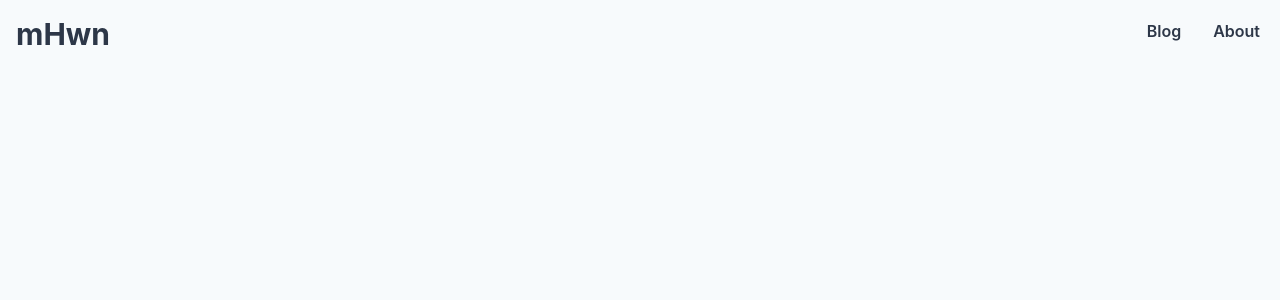
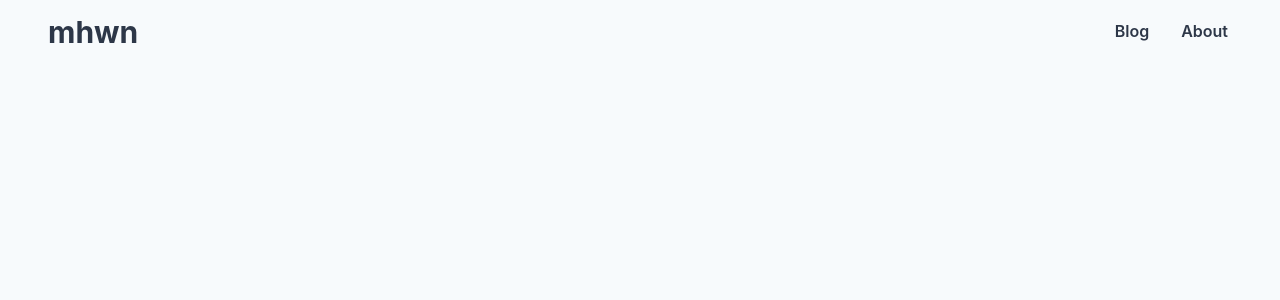
Before and after one commit to keepmhwn/keepmhwn.blog, a Next.js app: page / in a window 1280 px wide. Shown: the top 300 px of the page. Built offline with nearby package versions, Linux system fonts and the light colour scheme.

Commit message:
fix: Update layout

```diff
--- a/src/components/layout/app-bar/index.tsx
+++ b/src/components/layout/app-bar/index.tsx
@@ -8,7 +8,8 @@ const AppBar = () => {
   return (
     <Flex
       height="64px"
-      padding="16px"
+      padding={"24px 48px"}
+      alignItems="center"
       justifyContent="space-between"
       zIndex="sticky"
       sx={{
@@ -19,7 +20,7 @@ const AppBar = () => {
     >
       <Link href="/">
         <Heading as="h1" size="lg" color="gray.700" role="button">
-          mHwn
+          mhwn
         </Heading>
       </Link>
       <Navigation />
--- a/src/components/layout/main/index.tsx
+++ b/src/components/layout/main/index.tsx
@@ -5,7 +5,7 @@ import { Container } from "@chakra-ui/react";
 const Main = ({ children }: { children: ReactNode }) => {
   return (
     <Container
-      mt="24px"
+      mt="48px"
       maxW={{
         base: "280px",
         sm: "md",
```
